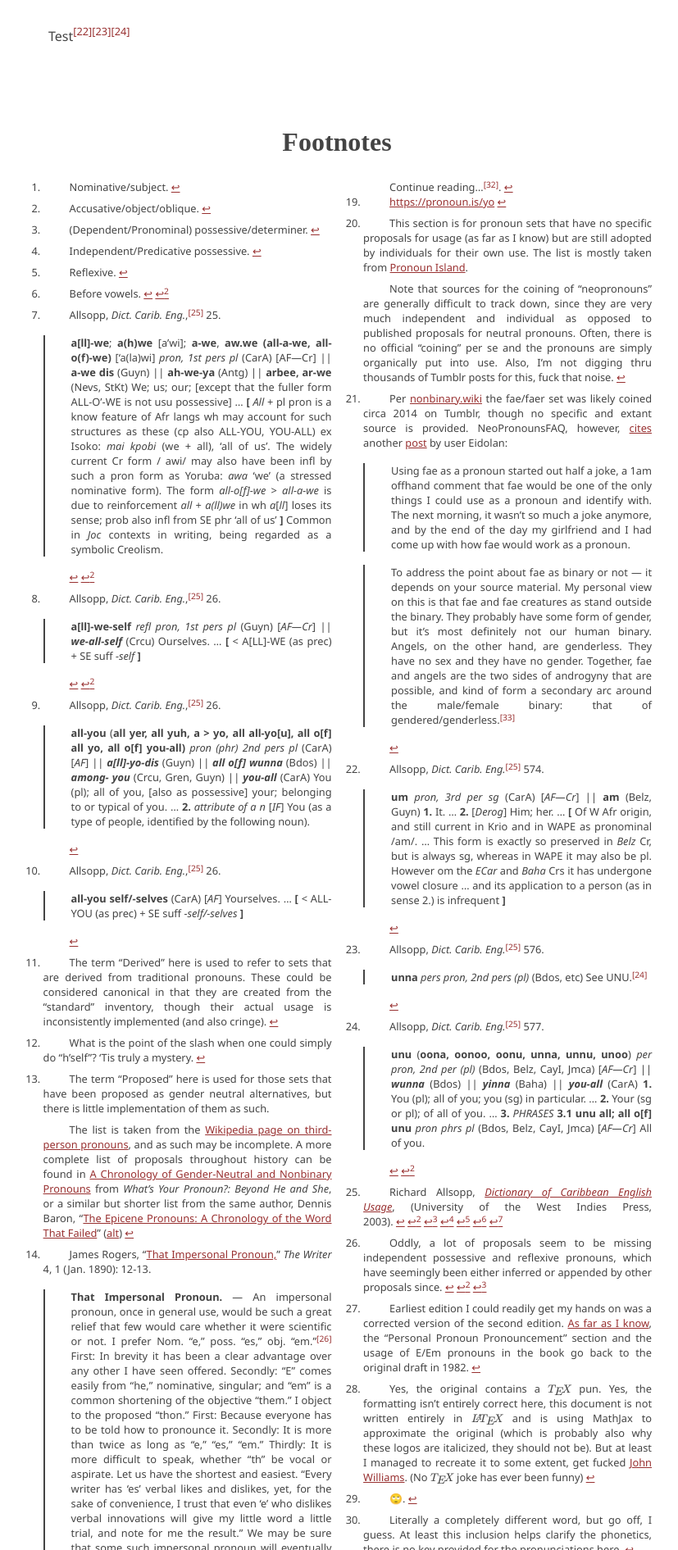
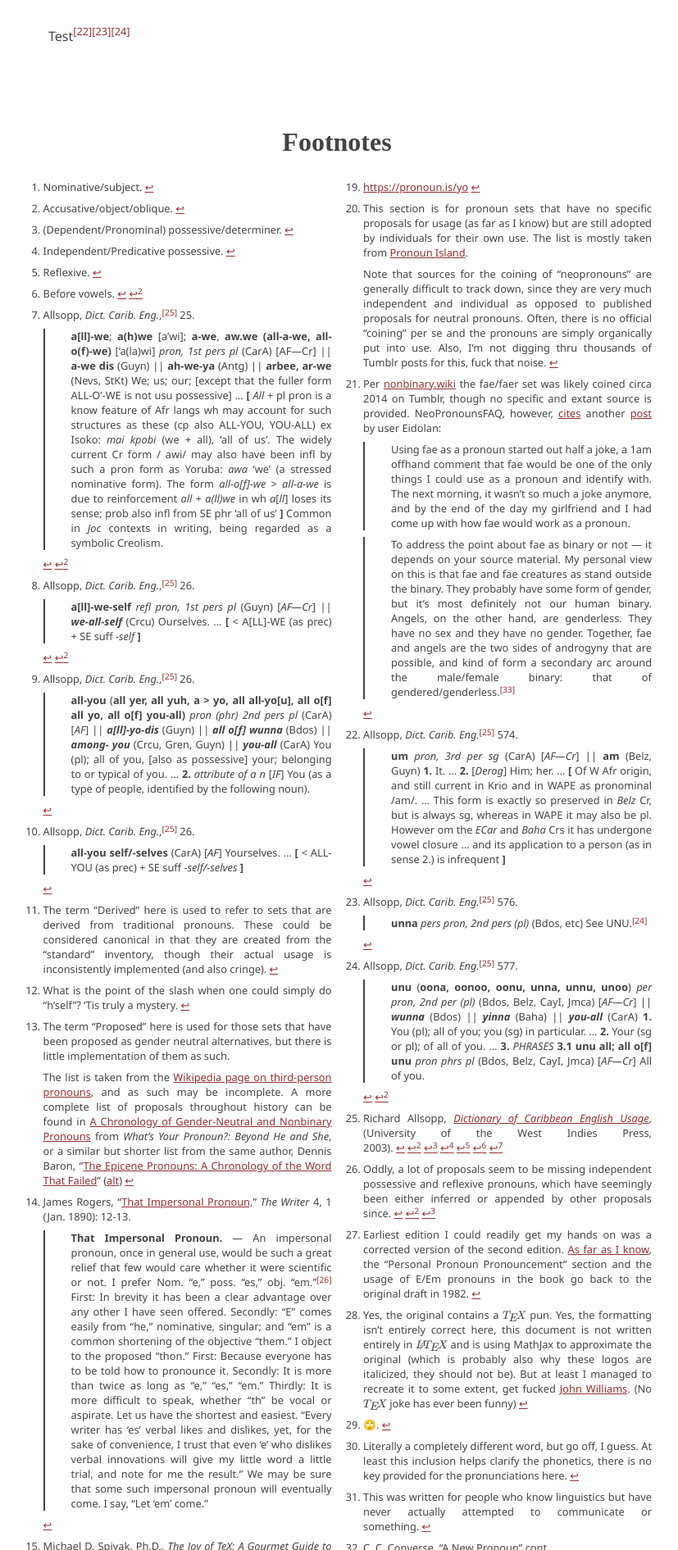
Before and after one commit to una-ada/anarchy.website, a Jekyll site: the page built from supplements/pronouns.md, in a window 1280 px wide. Shown: the part 2848-4739 px from the top of the page at 82% size, without its empty margins (229-1056 px from the left). Built offline with Jekyll 4.4.1, drawn with Linux system fonts in a browser that asks for light colours; some web fonts are replaced; formulas are drawn with MathJax 3.

Commit message:
Fixed footnotes style

```diff
--- a/assets/css/style.scss
+++ b/assets/css/style.scss
@@ -123,22 +123,6 @@
 }
 .footnote:hover {
 	text-decoration: underline;
-}
-.footnotes {
-	column-count: 2;
-	font-size: 0.8rem;
-	line-height: normal;
-	margin: 1rem 0;
-}
-.footnotes li {
-	line-height: normal;
-}
-.footnotes li p {
-	line-height: normal;
-	margin: 0 0 0.5rem 0;
-}
-.footnotes ol {
-	margin: 0;
 }
 h1, h2, h3, h4 {
 	font-family: $title-font;
@@ -524,6 +508,23 @@
 		width: 7em;
 	}
 }
+.footnotes {
+	column-count: 2;
+	font-size: 0.8rem;
+	line-height: normal;
+	margin: 1rem 0;
+	ol {
+		margin: 0;
+		li {
+			line-height: normal;
+			p {
+				line-height: normal;
+				margin: 0 0 0.5rem 0;
+				text-indent: initial;
+			}
+		}
+	}
+}
 header {
 	display: flex;
 	margin-bottom: 2rem;
```
